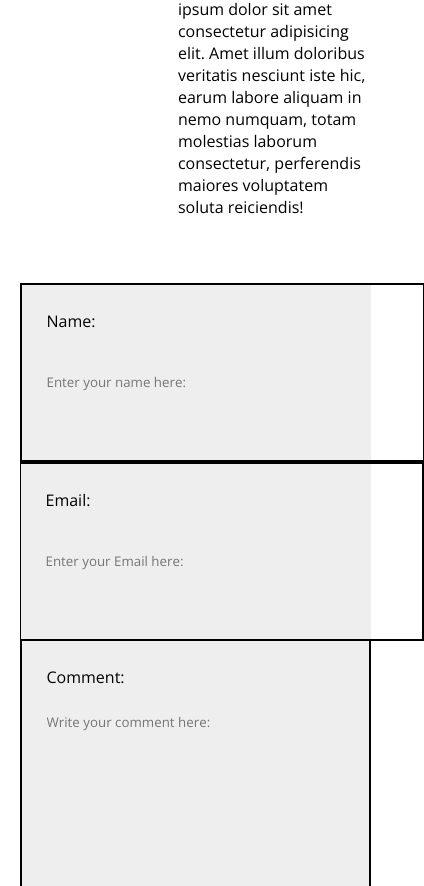
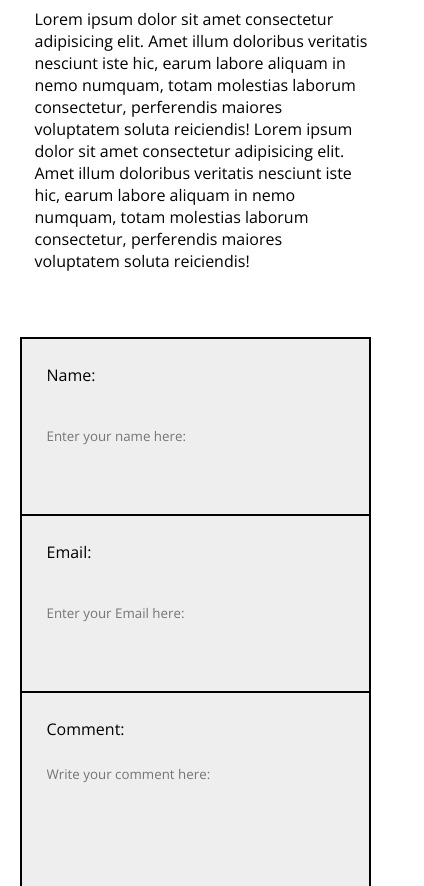
Before and after one commit to StianPost/Project-Exam, a plain HTML site: page blog_page.html in a window 390 px wide. Shown: the part 2610-3496 px from the top of the page, 424 px wide, since content can reach past the window. Drawn offline with nearby package versions, Linux system fonts and the light colour scheme.

Commit message:
made it responsive

```diff
--- a/css/partials/blog_page.css
+++ b/css/partials/blog_page.css
@@ -89,22 +89,32 @@
 }
 
 @media (max-width: 991px) /*Tablet*/ {
+  .comment {
+    width: 100%;
+  }
   .comment__upper {
     flex-direction: column;
     width: 100%;
   }
   .comment__upper--left,
+  .comment__upper--right,
+  .comment__lower {
+    width: auto;
+  }
+
   .comment__upper--right {
-    width: 100%;
+    border-top: none;
+    border-left: 2px solid black;
   }
-  .commentField,
-  .commentName,
-  .commentEmail {
-    width: 90%;
+  .comment__upper--left {
+    border-right: black 2px solid;
   }
 }
 
 @media (max-width: 767px) /*Mobile*/ {
+  .blogContent__bottom {
+    flex-wrap: wrap;
+  }
 }
 
 @media (max-width: 600px) /*Small-Mobile*/ {
```
